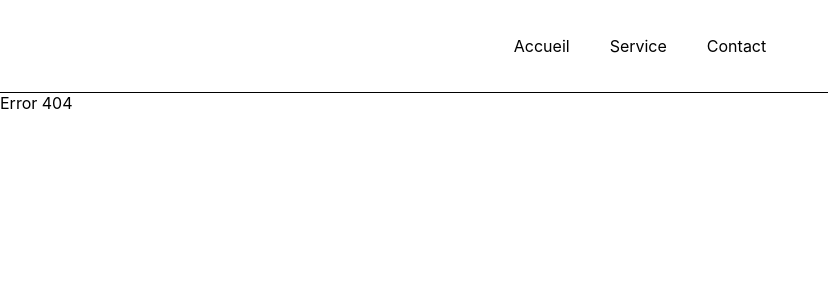
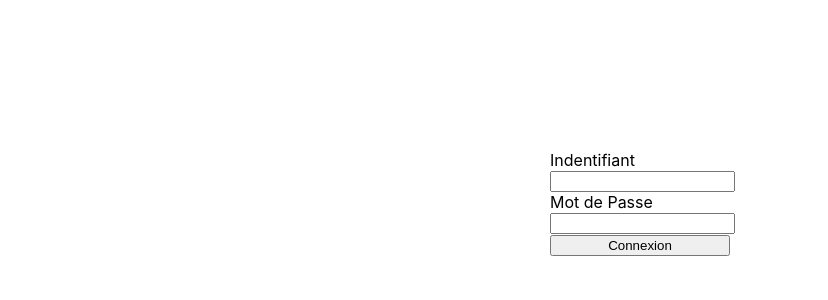
Before and after one commit to alaodriss/cockatil-reactjs-jwt, a React (Create React App) app: page /auth/login in a window 1280 px wide. Before the commit this address had no page. Shown: the top 300 px of the page, without its empty margins (0-828 px from the left). Built offline with nearby package versions, Linux system fonts and the light colour scheme.

Commit message:
Formulaire de login - mise en place

```diff
--- a/src/App.js
+++ b/src/App.js
@@ -6,6 +6,7 @@ import { BrowserRouter, Routes, Route } from "react-router-dom";
 
 import PublicRouter from "./pages/Public/PublicRouter";
 import AdminRouter from "./pages/Admin/AdminRouter";
+import AuthRouter from "./pages/Auth/AuthRouter";
 
 
 //  /* on dit pour le routeur il y a des routage derrière
@@ -16,6 +17,8 @@ function App() {
         <Routes>
           <Route path="/*" element={<PublicRouter />} />
           <Route path="/admin/*" element={<AdminRouter />} />
+          <Route path="/auth/*" element={<AuthRouter />} />
+
         </Routes>
       </BrowserRouter>
     </div>
--- a/src/pages/Admin/AdminRouter.js
+++ b/src/pages/Admin/AdminRouter.js
@@ -15,6 +15,7 @@ const AdminRouter = () => {
         {/* Route Nested et ALayout Admin */}
 
         <Route element={<ALayout />}>
+          <Route index element={<Dashboard />} />
           <Route path="dashboard" element={<Dashboard />} />
           <Route path="user">
             <Route path="index" element={<User />} />
--- /dev/null
+++ b/src/pages/Auth/AuthRouter.js
@@ -0,0 +1,16 @@
+import React from "react";
+import { Route, Routes } from "react-router-dom";
+import Login from "../Auth/Login";
+import Error from "../../_utils/Error";
+
+const AuthRouter = () => {
+  return (
+    <Routes>
+      <Route index element={<Login />} />
+      <Route path="login" element={<Login />} />
+      <Route path="*" element={<Error />} />
+    </Routes>
+  );
+};
+
+export default AuthRouter;
--- /dev/null
+++ b/src/pages/Auth/Login.js
@@ -0,0 +1,20 @@
+import React from "react";
+import './auth.css'
+
+const Login = () => {
+  return (
+    <form>
+      <div className="group">
+        <label htmlFor="login"> Indentifiant</label>
+        <input type="text" name="login" />
+      </div>
+      <div className="group">
+        <label htmlFor="password"> Mot de Passe </label>
+        <input type="text" name="password" />{" "}
+      </div>
+      <div className="group"> <button> Connexion </button> </div>
+    </form>
+  );
+};
+
+export default Login;
--- /dev/null
+++ b/src/pages/Auth/auth.css
@@ -0,0 +1,15 @@
+
+form{
+    width: 180px;
+    margin: 0 auto;
+    margin-top: 150px;
+}
+.groupe {
+    margin-bottom: 25px;
+}
+label{
+    display: block;
+}
+button{
+    width: 100%;
+}
```
